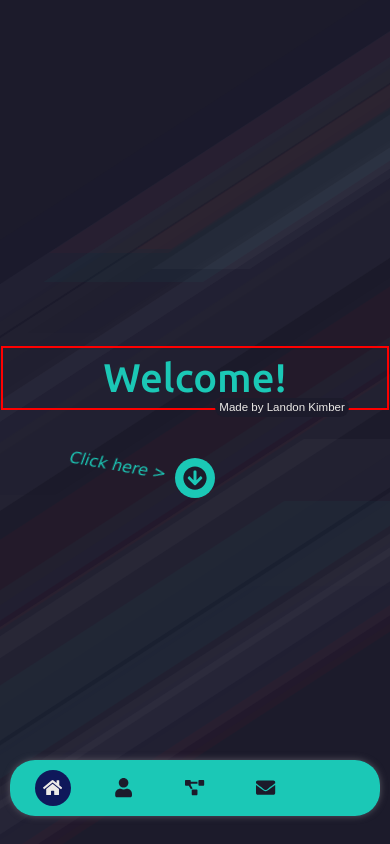
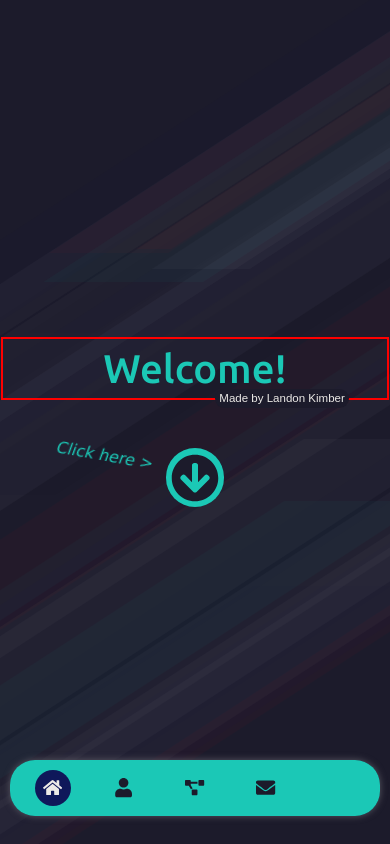
Before and after one commit to landonkimber/portfolio-2, a React (Vite) app in the folder client/: page / in a window 390 px wide. Built offline with nearby package versions, Linux system fonts and the light colour scheme; some icons are missing.

Commit message:
bug fixes for icons on projects/welcome page. Fixed overflow on mobile projects/about page.

```diff
--- a/client/src/pages/Home.jsx
+++ b/client/src/pages/Home.jsx
@@ -4,7 +4,7 @@ import { FaArrowCircleDown } from "react-icons/fa";
 const Home = ({ scrollToSection }) => {
   const [isVisible, setIsVisible] = useState(false);
 
-  const timer = setTimeout(() => {
+  setTimeout(() => {
     setIsVisible(true);
   }, 5000);
 
--- a/client/src/styles/simple/theme-simple-global.css
+++ b/client/src/styles/simple/theme-simple-global.css
@@ -288,21 +288,18 @@ p {
   display: flex;
   justify-content: center;
   align-items: center;
-  font-size: calc(1.1 * var(--text-h1));
+  font-size: var(--text-h1);
   margin-top: var(--text-h2);
-  height: var(--text-h1);
-  width: var(--text-h1);
+  padding: calc(0.15 * var(--text-h3));
 }
 
 .click-here:hover {
   cursor: pointer;
 }
-
 @media screen and (max-width: 480px) {
   .click-here {
     font-size: calc(0.6 * var(--text-h1));
-    height: calc(0.5 * var(--text-h1));
-    width: calc(0.5 * var(--text-h1));
+    padding: calc(0.1 * var(--text-h3));
   }
 }
 
@@ -380,7 +377,8 @@ p {
 
 @media screen and (max-width: 480px) {
   .about-content-header {
-    width: 86%;
+    margin-left: 0;
+    width: 100%;
   }
   #skiing-image {
     width: 35%;
@@ -412,9 +410,10 @@ p {
   border: black solid 1px;
   border-radius: 5px;
   position: relative;
-  width: 45%;
+  width: 44%;
   height: 45%;
   margin: 1%;
+
   display: flex;
   flex-direction: column;
   align-items: center;
@@ -433,11 +432,10 @@ p {
   border: none;
   left: 1%;
   top: 1%;
-  width: calc(1.2 * var(--text-h3));
-  height: calc(1.2 * var(--text-h3));
   background: none;
   border-radius: 50%;
-  font-size: calc(0.7 * var(--text-h3));
+  font-size: calc(1 * var(--text-h3));
+  padding: calc(0.2 * var(--text-h3));
   display: flex;
   justify-content: center;
   align-items: center;
@@ -471,9 +469,8 @@ p {
     flex-direction: column;
   }
   .project-card {
-    min-width: 100%;
+    min-width: 95%;
     height: 22%;
-    margin: 0.5%;
   }
 
   .project-card img {
@@ -486,6 +483,7 @@ p {
   }
   .project-card-view {
     bottom: 30%;
+    width: 40%;
   }
 }
 
```
